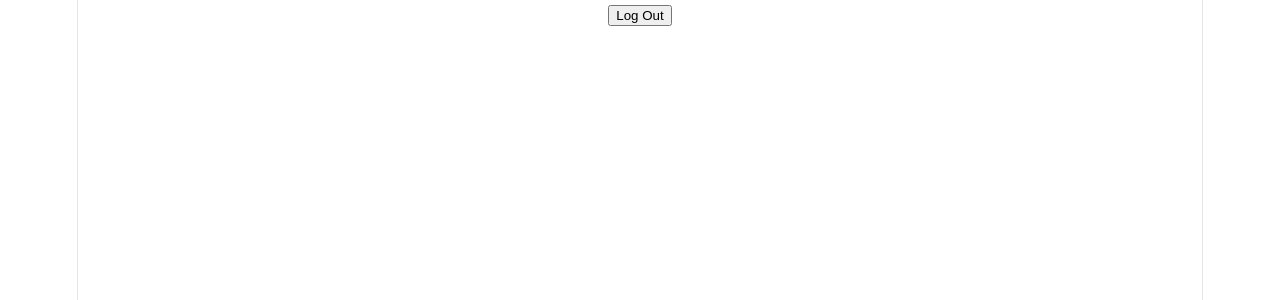
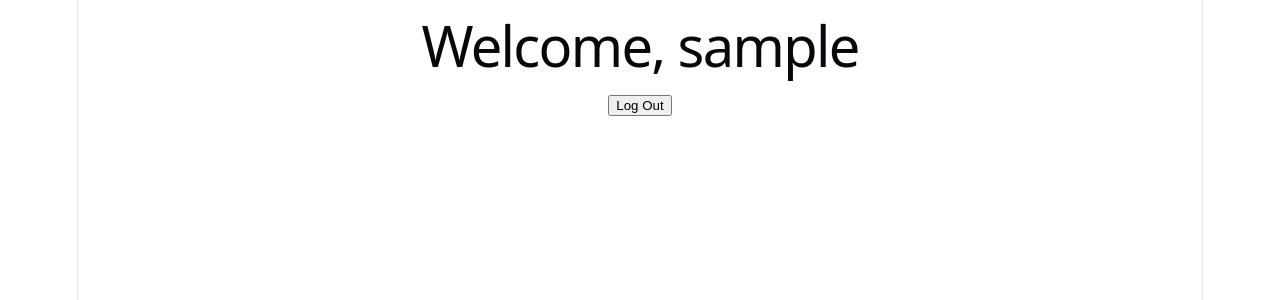
Before and after one commit to ethnlin0-netizen/gym4life, a React (Vite) app in the folder client/: page /dashboard in a window 1280 px wide. Shown: the top 300 px of the page. Built offline with nearby package versions, Linux system fonts and the light colour scheme; sample sign-in values are in the browser's storage.

Commit message:
added polish to auth

```diff
--- a/client/src/App.tsx
+++ b/client/src/App.tsx
@@ -5,10 +5,11 @@ import DashboardPage from './pages/DashboardPage.tsx'
 import { useAuth } from './context/AuthContext.tsx'
 
 function App() {
+  const auth = useAuth()
   return (
     <BrowserRouter>
       <Routes>
-        <Route path="/" element={<LandingPage />} />
+        <Route path="/" element= {auth?.token ? <Navigate to='/dashboard' /> : <LandingPage />} />
         <Route path = "/dashboard" element={
           <ProtectedRoute>
             <DashboardPage />
--- a/client/src/components/Dashboard.tsx
+++ b/client/src/components/Dashboard.tsx
@@ -9,6 +9,7 @@ function Dashboard() {
 
     return (
         <div>
+            <h1>Welcome, {auth?.username}</h1>
             <button onClick={() => {
                 auth?.logout()
                 navigate('/')
--- a/client/src/components/Login.tsx
+++ b/client/src/components/Login.tsx
@@ -26,6 +26,8 @@ function Login() {
         } catch (error: any) {
             setMessage(error.response?.data?.message || 'Server error, please try again')
             setMessageType('error');
+            setLogin('')
+            setPassword('')
         }
     }
 
```
